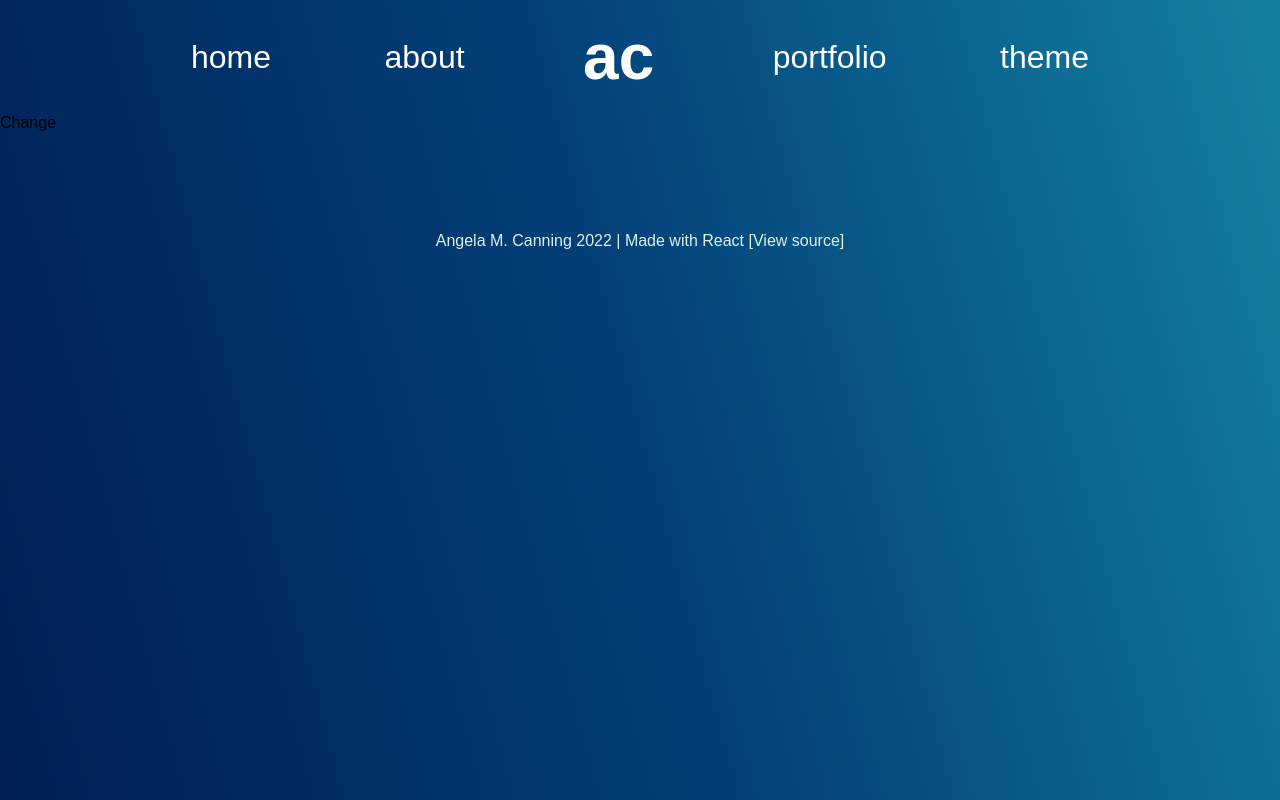
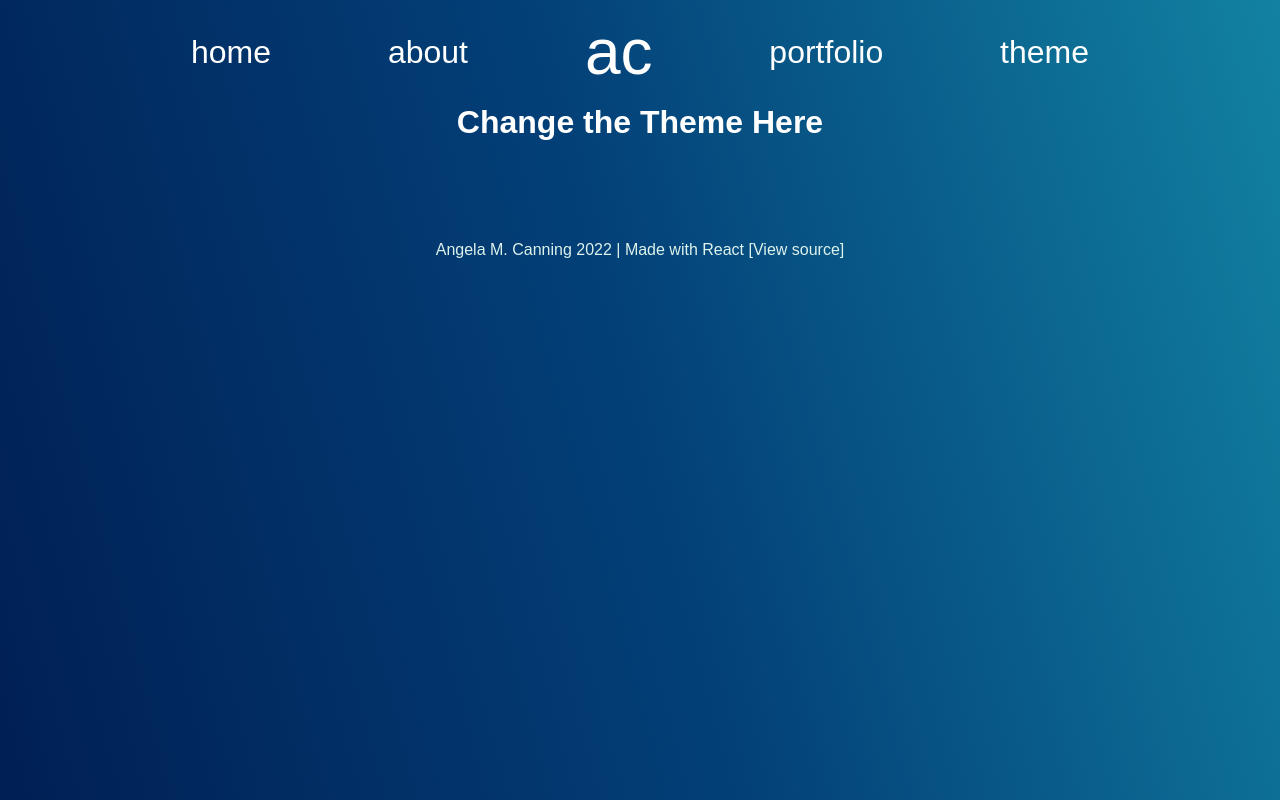
Before and after one commit to AngelaMaC/angelacanning, a React (Create React App) app: page /change in a window 1280 px wide. Built offline with nearby package versions, Linux system fonts and the light colour scheme; a web font is replaced by a local one.

Commit message:
Updated navigation to use React Router

```diff
--- a/package.json
+++ b/package.json
@@ -8,6 +8,7 @@
     "@testing-library/user-event": "^13.5.0",
     "react": "^18.2.0",
     "react-dom": "^18.2.0",
+    "react-router-dom": "^6.3.0",
     "react-scripts": "5.0.1",
     "react-social-icons": "^5.14.0"
   },
--- a/src/App.js
+++ b/src/App.js
@@ -1,33 +1,25 @@
-import './index.css';
+import Header from './Header';
 import Main from './pages/Main';
-import Header from './Header';
-import Footer from './Footer';
 import About from './pages/About';
 import Portfolio from './pages/Portfolio';
 import Change from './pages/Change';
+import Error from './pages/Error';
+import Footer from './Footer';
+import { Routes, Route, BrowserRouter } from 'react-router-dom';
 
 function App() {
-  let component
-  switch (window.location.pathname) {
-    case '/':
-      component = <Main />
-      break;
-    case '/about':
-      component = <About />
-      break;
-    case '/portfolio':
-      component = <Portfolio />
-      break;
-    case '/change':
-      component = <Change />
-      break;
-    default:
-      component = <Main />
-  }
   return (
     <div className="App">
-      <Header />
-      <> {component} </>
+      <BrowserRouter>
+        <Header />
+        <Routes>
+          <Route path='/' element={<Main />} />
+          <Route path='about' element={<About />} />
+          <Route path='portfolio' element={<Portfolio />} />
+          <Route path='change' element={<Change />} />
+          <Route path='*' element={<Error />} />
+        </Routes>
+      </BrowserRouter>
       <Footer />
     </div>
   );
--- a/src/Header.js
+++ b/src/Header.js
@@ -1,18 +1,32 @@
-import React from 'react'
+import React from 'react';
+import { Link } from 'react-router-dom';
 
 export const Header = () => {
     return (
         <nav className='main-nav'>
-            <ul className='nav'>
-                <li className='home hover-effect'><a href='/main'>home</a></li>
-                <li className='about hover-effect'><a href='/about'>about</a></li>
-                <li className='dev-name color-hover'><a href='/'>ac</a></li>
-                <li className='portfolio hover-effect'><a href='/portfolio'>portfolio</a></li>
-                {/* <li className=''><a href='/'> &#128262;&#128261;</a></li> */}
-                <li className='change-theme hover-effect'><a href='/change'>theme</a></li>
-            </ul>
+            <div className='nav'>
+                <Link to='/' className='home hover-effect'>home</Link>
+                <Link to='about' className='about hover-effect'>about</Link>
+                <Link to='/' className='dev-name hover-effect'>ac</Link>
+                <Link to='portfolio' className='portfolio hover-effect'>portfolio</Link>
+                <Link to='change' className='change-theme hover-effect'>theme</Link>
+            </div>
         </nav>
     )
 }
+// export const Header = () => {
+//     return (
+//         <nav className='main-nav'>
+//             <ul className='nav'>
+//                 <li className='home hover-effect'><a href='/main'>home</a></li>
+//                 <li className='about hover-effect'><a href='/about'>about</a></li>
+//                 <li className='dev-name color-hover'><a href='/'>ac</a></li>
+//                 <li className='portfolio hover-effect'><a href='/portfolio'>portfolio</a></li>
+//                 {/* <li className=''><a href='/'> &#128262;&#128261;</a></li> */}
+//                 <li className='change-theme hover-effect'><a href='/change'>theme</a></li>
+//             </ul>
+//         </nav>
+//     )
+// }
 
 export default Header;
--- a/src/index.css
+++ b/src/index.css
@@ -64,6 +64,12 @@ li {
 
 .dev-name {
   font-size: 4rem;
+}
+
+.error {
+  color: white;
+  text-align: center;
+  margin-top: 20px;
 }
 
 /* Hover effect by https://codepen.io/t_afif/pen/KKNYoMo */
@@ -152,6 +158,7 @@ li {
   width: 100%;
   height: 100%;
   color: white;
+  margin-left: 10px;
 }
 
 .profile-text h1 {
--- a/src/index.js
+++ b/src/index.js
@@ -6,7 +6,5 @@ import App from './App';
 
 const root = ReactDOM.createRoot(document.getElementById('root'));
 root.render(
-  <React.StrictMode>
-    <App />
-  </React.StrictMode>
+  <App />
 );
--- a/src/pages/About.js
+++ b/src/pages/About.js
@@ -1,9 +1,9 @@
-import React from 'react'
 import logo from '../pages/profile_image.jpg';
 import { SocialIcon } from 'react-social-icons';
 
 const About = () => {
     return (
+        <>
             <div className='wrapper'>
                 <div className='main-container'>
                     <div className='pages-left-text'>
@@ -22,6 +22,7 @@ const About = () => {
                     </div>
                 </div>
             </div>
+        </>
     )
 }
 
--- a/src/pages/Change.js
+++ b/src/pages/Change.js
@@ -1,8 +1,11 @@
 import React from 'react'
+import Header from '../Header'
 
 const Change = () => {
     return (
-        <div>Change</div>
+        <>
+            <h1 className='my-projects-title'>Change the Theme Here</h1>
+        </>
     )
 }
 
--- /dev/null
+++ b/src/pages/Error.js
@@ -0,0 +1,13 @@
+import React from 'react'
+
+const Error = () => {
+    return (
+        <div className='error'>
+            <h1>404</h1>
+            <p>Page not found</p>
+            <p><a>Please click here to go home.</a></p>
+        </div>
+    )
+}
+
+export default Error
--- a/src/pages/Main.js
+++ b/src/pages/Main.js
@@ -1,10 +1,13 @@
 import React from 'react'
 import logo from '../pages/profile_image.jpg';
 import { SocialIcon } from 'react-social-icons';
+import Header from '../Header';
+import Footer from '../Footer';
 
 
 const Main = () => {
     return (
+        <>
             <div className='wrapper'>
                 <div className='main-container'>
                     <div className='profile'>
@@ -23,8 +26,9 @@ const Main = () => {
                         </div>
                     </div>
                 </div>
+            </div>
+        </>
 
-        </div>
     )
 }
 
```
Also changed, not shown: 1 other file (tests, documents, lock files or other folders). Lines whose indentation alone changed are shown as unchanged.
